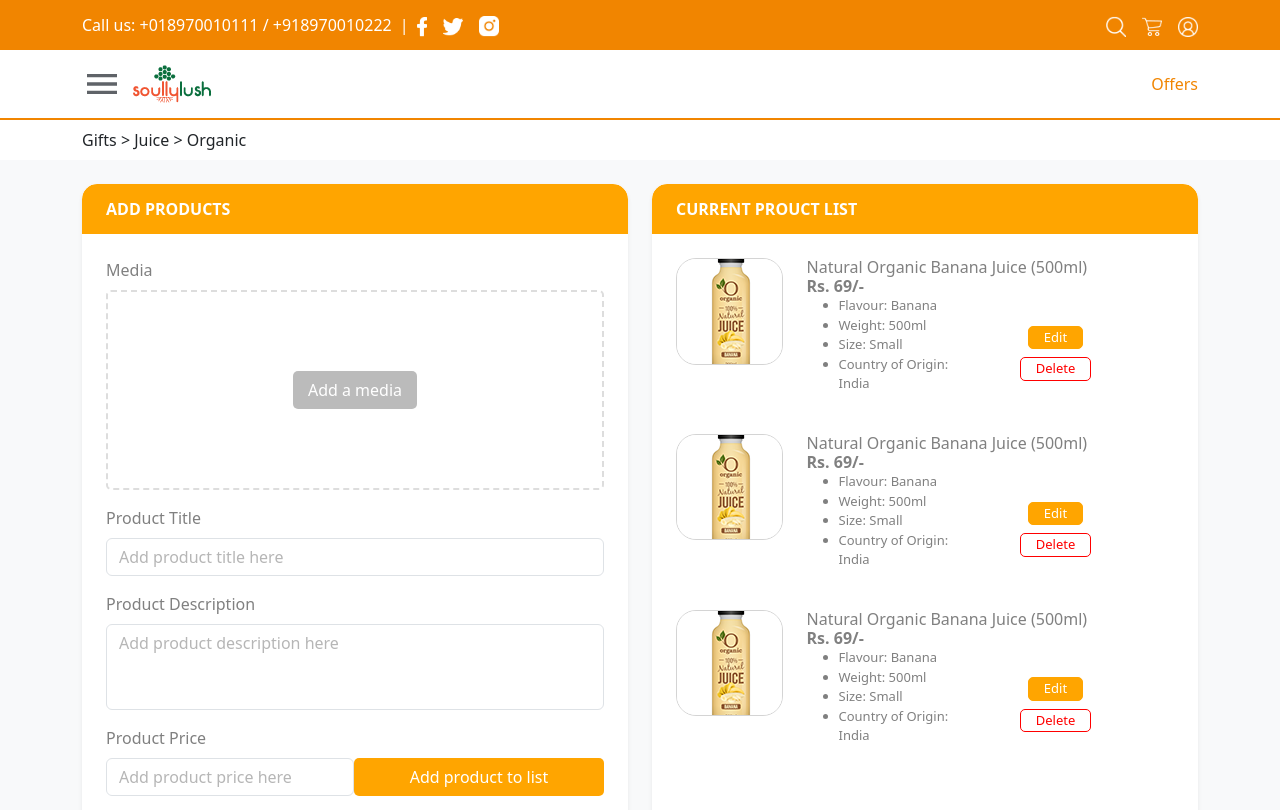
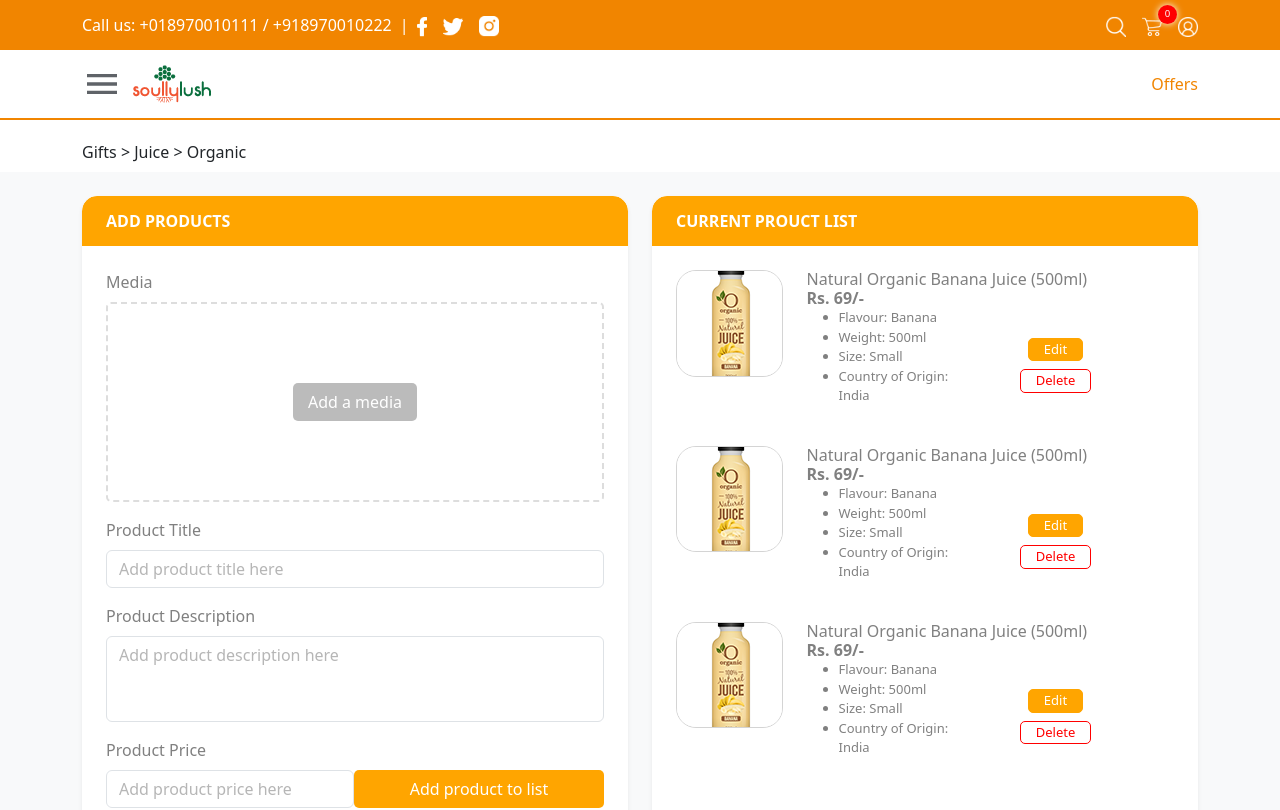
Before and after one commit to suhail-yazdan/shoppingcart-newUI02, a React (Create React App) app in the folder frontend/: page /products in a window 1280 px wide. Shown: the top 810 px of the page. Built offline with nearby package versions, Linux system fonts and the light colour scheme.

Commit message:
home page is completed

```diff
--- a/frontend/src/App.js
+++ b/frontend/src/App.js
@@ -78,9 +78,32 @@ function App() {
       setProducts(updatedProducts)
     }
 
+    function deSelectProduct(prod) {
+        let updatedProducts = products.map(p =>
+            p.pid === prod.pid && p.quantity > 0? {...p, quantity: 0} : p
+        )
+        setProducts(updatedProducts)
+    }
+
+    const filteredProducts = products.filter(product => product.quantity > 0)
+
+    let totalQuantity = 0;
+    filteredProducts.forEach(product => {
+        totalQuantity += product.quantity
+    })
+
     return (
         <div className="App">
-            <Header products={products} />
+            <div className="header bg-warning position-fixed w-100">
+                <Header
+                    products={products}
+                    totalQuantity={totalQuantity}
+                    increaseProductQuantity={increaseProductQuantity}
+                    deSelectProduct = {deSelectProduct}
+                />
+            </div>
+
+            <div style={{marginTop: "140px"}}>
                 <BreadCrumbs />
                 <Routes>
                     <Route path="/" element={
@@ -89,6 +112,7 @@ function App() {
                         increaseProductQuantity={increaseProductQuantity}
                         decreaseProductQuantity={decreaseProductQuantity}
                         handleAddToCart = {handleAddToCart}
+                        deSelectProduct = {deSelectProduct}
                     />}
                     />
                     <Route path="/my-account" element={<MyAccount />} />
@@ -96,6 +120,7 @@ function App() {
                     <Route path="/products" element={<Products />} />
                 </Routes>
             </div>
+        </div>
     );
 }
 
--- a/frontend/src/components/Card.jsx
+++ b/frontend/src/components/Card.jsx
@@ -2,15 +2,29 @@ import React, { useState } from 'react';
 import "../styles/cardStyles.css";
 import { IoMdClose } from "react-icons/io";
 
-const Card = ({ prod, increaseProductQuantity, decreaseProductQuantity, handleAddToCart }) => {
+const Card = ({ prod, increaseProductQuantity, decreaseProductQuantity, handleAddToCart, deSelectProduct }) => {
     const [isProductSelected, setIsProductSelected] = useState(false);
     const [productQty, setProductQty] = useState(prod.quantity)
 
-
-
     return (
         <div className={`card-custom mb-4 mt-2 bg-info p-3 rounded-4 ${isProductSelected ? "bg-secondary-subtle" : "bg-white"}`}
-            onClick={() => { setIsProductSelected(true); setProductQty(1)  }}>
+            onClick={() => { setIsProductSelected(true); setProductQty(1) }}>
+
+            {isProductSelected &&
+                <div>
+                    <button
+                        className='btn-round-orange rounded-3'
+                        onClick={(e) => {
+                            e.stopPropagation();
+                            setIsProductSelected(false);
+                            setProductQty(0)
+                            deSelectProduct(prod)
+                        }}>
+                        <IoMdClose />
+                    </button>
+                </div>
+            }
+
             <div className="row">
                 <div className='col-3'>
                     <div className='img-box d-flex align-items-center justify-content-center rounded-3 overflow-hidden'>
@@ -58,20 +72,6 @@ const Card = ({ prod, increaseProductQuantity, decreaseProductQuantity, handleAd
                 </div>
             </div>
 
-            {isProductSelected &&
-                <div>
-                    <button
-                        className='btn-round-orange rounded-3'
-                        onClick={(e) => {
-                            e.stopPropagation();
-                            setIsProductSelected(false);
-                            setProductQty(0)
-                        }}>
-                        <IoMdClose />
-                    </button>
-                </div>
-            }
-
             {/* {console.log(isProductSelected)} */}
         </div>
     );
--- a/frontend/src/components/Cart.jsx
+++ b/frontend/src/components/Cart.jsx
@@ -3,13 +3,16 @@ import "../styles/cartStyles.css"
 import { MdDelete } from "react-icons/md";
 import { FaPlus } from "react-icons/fa6";
 
-const Cart = ({products}) => {
+const Cart = ({products, increaseProductQuantity, deSelectProduct}) => {
+
+  const filteredProducts = products.filter(product => product.quantity > 0)
+
   return (
-    <div className='cart position-absolute shadow p-4'>
+    <div className='cart shadow p-4'>
       <h6>Shopping Cart</h6>
 
       <div className='cart-list mb-4 mt-4'>
-        {products.map((product)=>(
+        {filteredProducts.map((product)=>(
           <div className='mt-3'>
             <div className='row g-2 '>
               <div className='col-3'>
@@ -33,9 +36,9 @@ const Cart = ({products}) => {
                   </div>
 
                   <div className='cart-buttons-wrap position-absolute'>
-                    <button className='me-1'><FaPlus /></button>
-                    <div className='mt-1'>3</div>
-                    <button className='ms-auto'><MdDelete /></button>
+                    <button className='me-1' onClick={() => increaseProductQuantity(product)}><FaPlus /></button>
+                    <div className='mt-1'>{product.quantity}</div>
+                    <button className='ms-auto' onClick={() => deSelectProduct(product)}><MdDelete /></button>
                   </div>
                 </div>
               </div>
--- a/frontend/src/components/Header.jsx
+++ b/frontend/src/components/Header.jsx
@@ -1,13 +1,31 @@
-import { useState } from 'react';
+import { useState, useEffect, useRef } from 'react';
 import { Link } from 'react-router-dom';
 import '../styles/header.css';
 import Cart from './Cart'
 
-const Header = ({products}) => {
+const Header = ({products, totalQuantity, increaseProductQuantity, deSelectProduct}) => {
   const [displayCart, setDisplayCart] = useState(false);
+  const cartRef = useRef(null)
+
+
+  useEffect(() => {
+    function handleClickOutside(event) {
+      if(cartRef.current && !cartRef.current.contains(event.target)) {
+        setDisplayCart(false)
+      }
+    }
+
+    document.addEventListener('mousedown', handleClickOutside);
+
+    return () => {
+      document.removeEventListener('mousedown', handleClickOutside)
+    }
+
+  }, [cartRef])
+
 
   return (
-    <header>
+    <header className='bg-info w-100'>
       <nav className="nav-custom navbar navbar-expand-lg bg-orange">
         <div className="container nav-container">
           <div className='contact-info d-flex'>
@@ -37,11 +55,23 @@ const Header = ({products}) => {
               <img src="images/search.png" alt="serach icon" className='me-auto ' width="20" />
             </a>
 
-            <a href="#" onClick={() => setDisplayCart(!displayCart)}>
+            <a href="#" onClick={() => setDisplayCart(!displayCart)} className='position-relative'>
               <img src="images/cart.png" alt="cart icon" className='me-auto ms-3' width="20" />
+              <div className='q-tag position-absolute'>
+                {totalQuantity}
+              </div>
             </a>
 
-            {displayCart && <Cart products={products} />}
+            {displayCart && (
+              <div ref={cartRef} className='cart-wrapper position-absolute'>
+                <Cart
+                  products={products}
+                  increaseProductQuantity={increaseProductQuantity}
+                  deSelectProduct ={deSelectProduct}
+                />
+              </div>
+            )}
+
 
             <Link to="/my-account">
               <img src="images/Profile-nav.png" alt="serach icon" className='me-auto ms-3' width="20" />
--- a/frontend/src/pages/Home.jsx
+++ b/frontend/src/pages/Home.jsx
@@ -1,7 +1,7 @@
 import React from 'react';
 import Card from '../components/Card';
 
-const Home = ({ products, increaseProductQuantity, decreaseProductQuantity, handleAddToCart }) => {
+const Home = ({ products, increaseProductQuantity, decreaseProductQuantity, handleAddToCart, deSelectProduct }) => {
 
     return (
         <>
@@ -15,6 +15,7 @@ const Home = ({ products, increaseProductQuantity, decreaseProductQuantity, hand
                                 increaseProductQuantity={() => increaseProductQuantity(prod)}
                                 decreaseProductQuantity={() => decreaseProductQuantity(prod)}
                                 handleAddToCart={handleAddToCart}
+                                deSelectProduct ={deSelectProduct}
                             />
                         ))}
                     </div>
--- a/frontend/src/styles/appStyles.css
+++ b/frontend/src/styles/appStyles.css
@@ -2,3 +2,8 @@
   width: 100%;
   height: 300px;
 }
+
+.header{
+  z-index: 1000;
+  top: 0;
+}
--- a/frontend/src/styles/cartStyles.css
+++ b/frontend/src/styles/cartStyles.css
@@ -2,7 +2,6 @@
     background-color: #ffffff;
     top: 37px;
     width: 375px;
-    right: 0;
     border-radius: 0 0 15px 15px;
 }
 
--- a/frontend/src/styles/header.css
+++ b/frontend/src/styles/header.css
@@ -1,3 +1,12 @@
+.cart-wrapper{
+    top:33px;
+    right: 0px;
+}
+
+.header{
+    z-index: 1000;
+}
+
 .bg-orange{
     background-color: #f18500;
 }
@@ -20,3 +29,20 @@
 .link-orange:hover{
     text-decoration: underline;
 }
+
+.q-tag{
+    background-color: #ff0000;
+    min-width: 19px;
+    height: 19px;
+    display: flex;
+    align-items: center;
+    justify-content: center;
+    right:-15px;
+    top:-9px;
+    font-size: 0.6em;
+    color:#ffffff;
+    border-radius: 10px;
+    box-shadow: 0 0 7px #ffffff;
+    padding:6px;
+
+}
```
Lines whose indentation alone changed are shown as unchanged.
